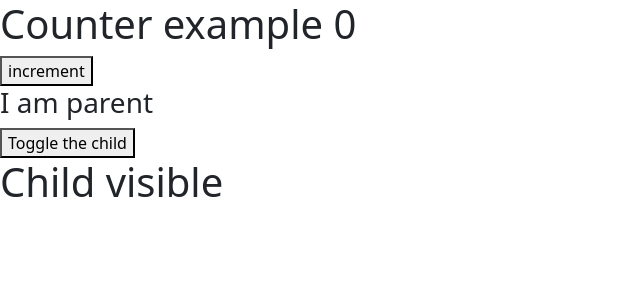
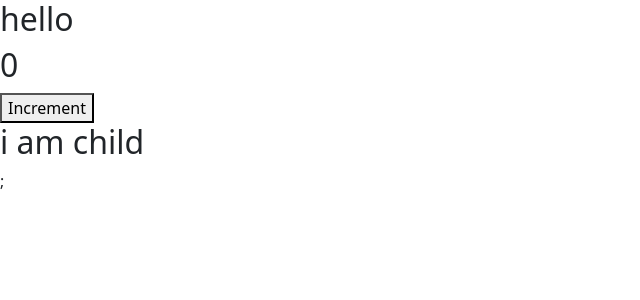
Before and after one commit to Deepika672/React-App, a React (Create React App) app: page / in a window 1280 px wide. Shown: the top 300 px of the page, without its empty margins (0-640 px from the left). Built offline with nearby package versions, Linux system fonts and the light colour scheme.

Commit message:
Pure Components

```diff
--- a/src/App.js
+++ b/src/App.js
@@ -38,8 +38,9 @@
 //import AudioSpinner from "./components/class/spinners/audio-spinner";
 //import DNASpinner from "./components/class/spinners/dna-spinner";
 //import MountingPhase from "./components/class/lifecycle/mountingphase";
-import UpdatingPhase from "./components/class/lifecycle/updatingphase";
-import Parent from "./components/class/lifecycle/unMountingPhase";
+//import UpdatingPhase from "./components/class/lifecycle/updatingphase";
+//import Parent from "./components/class/lifecycle/unMountingPhase";
+import ParentComponent from "./components/class/purecomponents/parent";
 function App() {
   return (
     <div>
@@ -88,8 +89,9 @@ function App() {
       {/* <AudioSpinner/>
       <DNASpinner/> */}
       {/* <MountingPhase favColor="green"/> */}
-      <UpdatingPhase/>
-      <Parent/>
+      {/* <UpdatingPhase/>
+      <Parent/> */}
+      <ParentComponent/>
     </div>
   );
 };
--- /dev/null
+++ b/src/components/class/purecomponents/parent.js
@@ -0,0 +1,40 @@
+import { Component, PureComponent } from "react";
+class ParentComponent extends Component {
+  constructor() {
+    super();
+    this.state = {
+      counter: 0,
+    };
+  }
+
+  increment = () => {
+    this.setState({
+      counter: this.state.counter + 1,
+    });
+  };
+
+  render() {
+    console.log("parent rendering");
+    return (
+      <>
+        <h2>hello</h2>
+        <h2>{this.state.counter}</h2>
+        <button onClick={this.increment}>Increment</button>
+        {/* <ChildComponent/> */}
+        <ChildComponent counter={this.state.counter} />;
+      </>
+    );
+  }
+}
+export default ParentComponent;
+
+class ChildComponent extends PureComponent {
+  render() {
+    console.log("child rendering");
+    return (
+      <>
+        <h2> i am child</h2>
+      </>
+    );
+  }
+}
```
